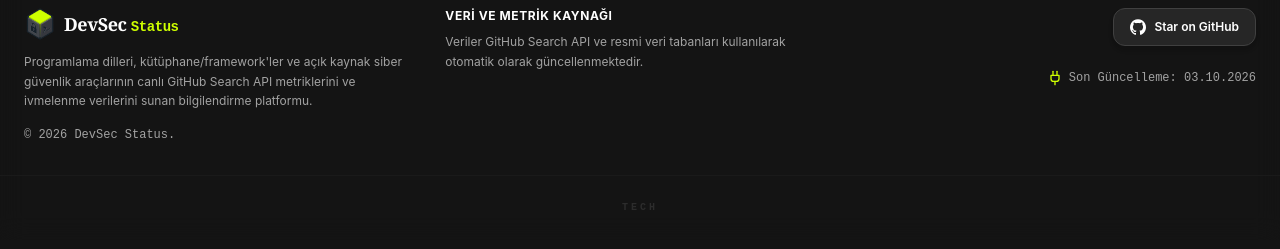
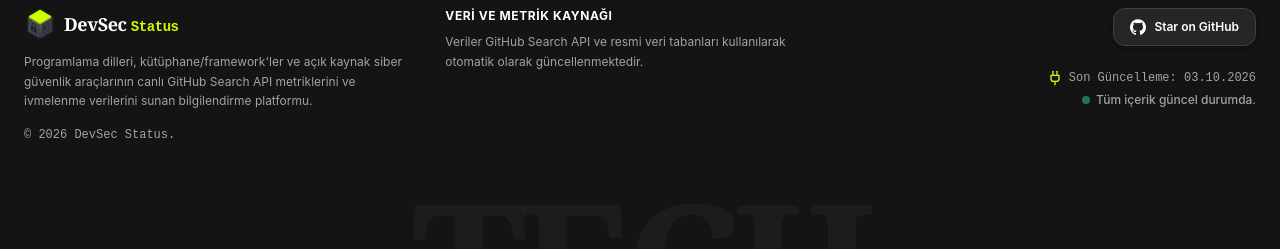
Before and after one commit to sercanvr/devsec-status, a React (Vite) app: page / in a window 1280 px wide. Shown: the part 10828-11077 px from the top of the page. Built offline with nearby package versions, Linux system fonts and the light colour scheme.

Commit message:
style(footer): add giant borderless TECH typography watermark, green active status subtext, and enlarge scroll-to-top button

```diff
--- a/src/components/Footer.tsx
+++ b/src/components/Footer.tsx
@@ -73,18 +73,24 @@ export const Footer: React.FC<FooterProps> = ({ lastUpdated }) => {
             <span>Star on GitHub</span>
           </a>
 
-          {/* Last Updated Badge with Plug Icon and Spacing */}
-          <div className="flex items-center gap-1.5 text-xs text-neutral-600 dark:text-neutral-400 font-mono mt-2">
-            <Plug className="w-4 h-4 text-[#CEFF00]" />
-            <span>{t('footer.lastUpdated')}: {formattedDate}</span>
+          {/* Last Updated Badge with Plug Icon and All Content Updated Subtext */}
+          <div className="flex flex-col items-start md:items-end gap-1.5 mt-2 font-mono">
+            <div className="flex items-center gap-1.5 text-xs text-neutral-600 dark:text-neutral-400">
+              <Plug className="w-4 h-4 text-[#CEFF00]" />
+              <span>{t('footer.lastUpdated')}: {formattedDate}</span>
+            </div>
+            <div className="flex items-center gap-1.5 text-xs text-neutral-600 dark:text-neutral-400 font-sans font-medium">
+              <span className="w-2 h-2 rounded-full bg-emerald-400 animate-pulse shrink-0" />
+              <span>Tüm içerik güncel durumda.</span>
+            </div>
           </div>
         </div>
       </div>
 
-      {/* Embedded Aesthetic "Tech" Word at Bottom Center */}
-      <div className="mt-8 pt-4 border-t border-neutral-300/40 dark:border-neutral-800/40 text-center select-none pointer-events-none">
-        <span className="font-mono text-[10px] tracking-[0.3em] uppercase text-neutral-400/40 dark:text-neutral-600/40 font-bold">
-          Tech
+      {/* Giant Aesthetic "TECH" Typography Watermark at Bottom (Borderless, Low Opacity) */}
+      <div className="mt-8 text-center select-none pointer-events-none overflow-hidden leading-none">
+        <span className="font-serif font-black text-7xl sm:text-9xl md:text-[11rem] lg:text-[14rem] uppercase text-neutral-400/20 dark:text-neutral-600/15 tracking-tighter block leading-none -mb-6 sm:-mb-10">
+          TECH
         </span>
       </div>
     </footer>
--- a/src/components/ScrollToTopButton.tsx
+++ b/src/components/ScrollToTopButton.tsx
@@ -32,11 +32,11 @@ export const ScrollToTopButton: React.FC = () => {
       onClick={scrollToTop}
       aria-label={t('common.scrollToTop')}
       title={t('common.scrollToTop')}
-      className={`fixed right-4 sm:right-6 z-50 w-8 h-8 rounded-lg bg-[#1D1D1F]/90 dark:bg-[#1D1D1F]/90 backdrop-blur-xl border border-[#CEFF00] flex items-center justify-center overflow-hidden transition-all duration-300 focus:outline-none shadow-lg shadow-[#CEFF00]/10 ${
+      className={`fixed right-4 sm:right-6 z-50 w-11 h-11 rounded-xl bg-[#1D1D1F]/90 dark:bg-[#1D1D1F]/90 backdrop-blur-xl border border-[#CEFF00] flex items-center justify-center overflow-hidden transition-all duration-300 focus:outline-none shadow-xl shadow-[#CEFF00]/10 ${
         visible ? 'bottom-6 sm:bottom-8 opacity-100' : '-bottom-20 opacity-0 pointer-events-none'
       }`}
     >
-      <svg className="w-4 h-4 fill-[#CEFF00]" viewBox="0 0 24 24" xmlns="http://www.w3.org/2000/svg">
+      <svg className="w-5 h-5 fill-[#CEFF00]" viewBox="0 0 24 24" xmlns="http://www.w3.org/2000/svg">
         <path d="M0 0h24v24H0z" fill="none" />
         <path d="M11.9997 10.8284L7.04996 15.7782L5.63574 14.364L11.9997 8L18.3637 14.364L16.9495 15.7782L11.9997 10.8284Z" />
       </svg>
```
